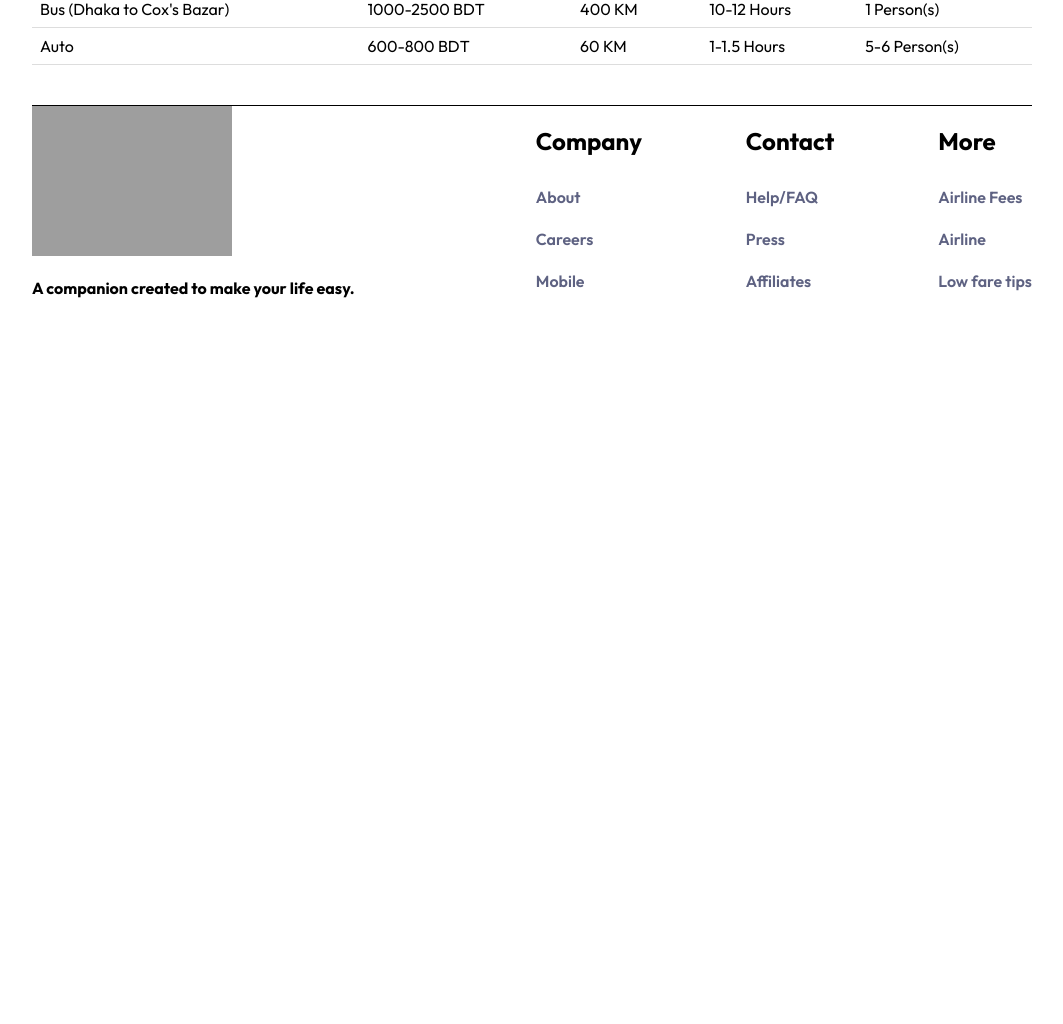
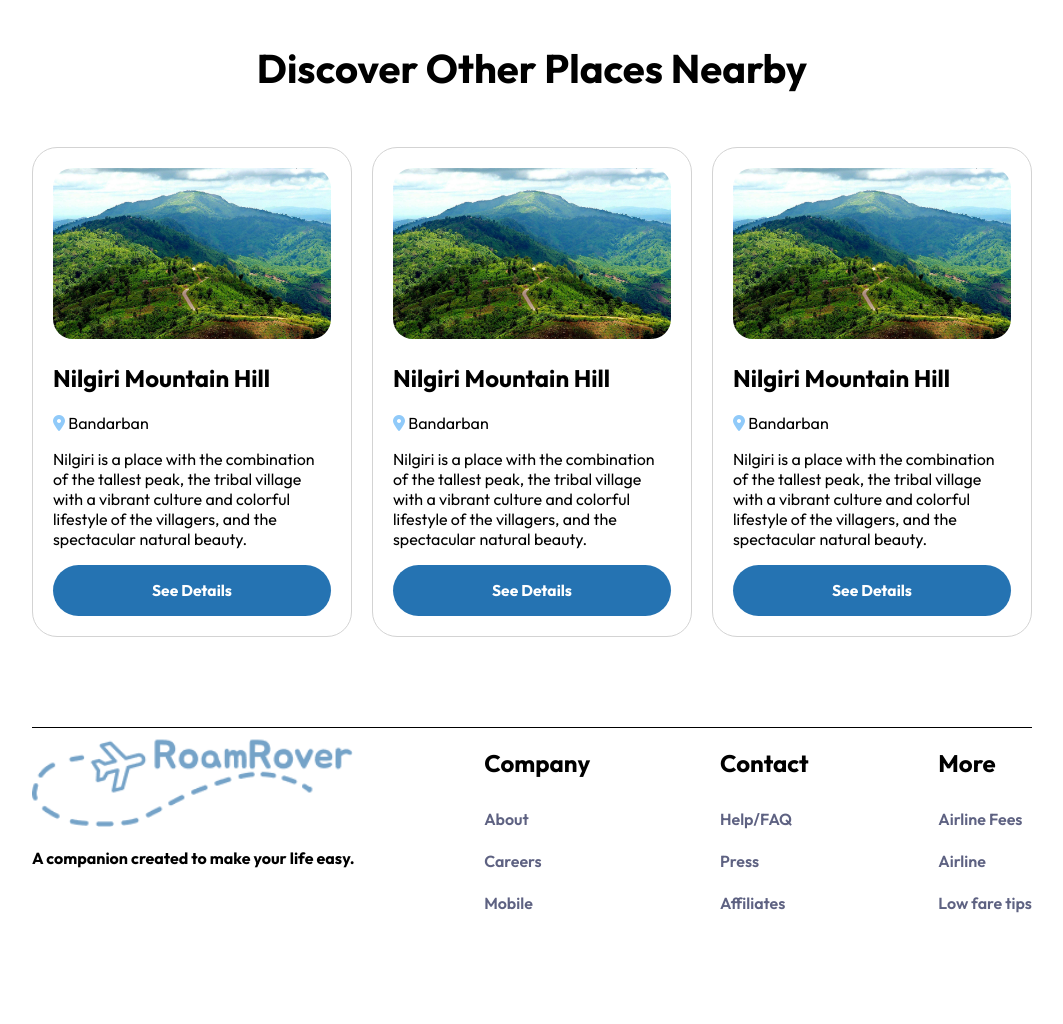
Before and after one commit to EvoShishir/roamrover-dj, a Django app: page /locations/2/ in a window 1280 px wide. Shown: the part 1534-2558 px from the top of the page, without its empty margins (108-1171 px from the left). Before the commit the page ends 1832 px from the top, so only its background shows below. Run offline with Django 5.2, Linux system fonts and the light colour scheme; data comes from the database, SQL or seed files in the repository; both versions use the stored data as it was after the commit; some libraries are stand-ins or nearby versions; grey boxes are pictures that could not be loaded.

Commit message:
redesigned homepage and added placeholder for suggested places

```diff
--- a/base/templates/base/location_detail.html
+++ b/base/templates/base/location_detail.html
@@ -22,7 +22,7 @@
           {{location.city}}
         </p>
         <h4>Overview</h4>
-        <p>{{location.overview}}</p>
+        <p style="text-align: justify">{{location.overview}}</p>
       </div>
       <div style="display: flex; align-items: center; gap: 50px">
         <div>
@@ -47,7 +47,7 @@
             <i class="fa-solid fa-lightbulb" style="color: #90caf9"></i>
             Does not involve hiking
           </p>
-          {% endif %} {% if location.Acrophobic %}
+          {% endif %} {% if location.acrophobic %}
           <p>
             <i class="fa-solid fa-lightbulb" style="color: #90caf9"></i>
             May cause Acrophobia
@@ -89,7 +89,6 @@
         loading="lazy"
         referrerpolicy="no-referrer-when-downgrade"
       ></iframe>
-      <img src="assets/card_01.png" alt="" style="width: 100%" />
     </div>
   </div>
   <h1>Approximate Cost Breakdown</h1>
@@ -113,4 +112,108 @@
   </table>
 </section>
 
+<br />
+<br />
+
+<section class="all-locations">
+  <h1 style="text-align: center; font-size: 40px">
+    Discover Other Places Nearby
+  </h1>
+
+  {% comment %} {% for location in object_list %}
+  <div class="location-container">
+    <img
+      src="{{location.image.url}}"
+      alt=""
+      style="width: 100%; border-radius: 20px"
+    />
+    <div>
+      <h1>{{location.name}}</h1>
+      <p>
+        <i class="fa-solid fa-location-dot" style="color: #90caf9"></i>
+        {{location.city}}
+      </p>
+      <p>{{location.bio}}</p>
+      <a href="{% url 'location' location.id %}"
+        ><button><h3>See Details</h3></button></a
+      >
+    </div>
+  </div>
+  {% endfor %} {% endcomment %}
+  <div class="other-places">
+    <div
+      style="border: 1px solid lightgray; border-radius: 25px; padding: 20px"
+    >
+      <img
+        src="../../../media/images/location/bandarban.jpg"
+        alt=""
+        style="width: 100%; border-radius: 20px"
+      />
+      <div>
+        <h1>Nilgiri Mountain Hill</h1>
+        <p>
+          <i class="fa-solid fa-location-dot" style="color: #90caf9"></i>
+          Bandarban
+        </p>
+        <p>
+          Nilgiri is a place with the combination of the tallest peak, the
+          tribal village with a vibrant culture and colorful lifestyle of the
+          villagers, and the spectacular natural beauty.
+        </p>
+        <a href="#"
+          ><button><h3>See Details</h3></button></a
+        >
+      </div>
+    </div>
+    <div
+      style="border: 1px solid lightgray; border-radius: 25px; padding: 20px"
+    >
+      <img
+        src="../../../media/images/location/bandarban.jpg"
+        alt=""
+        style="width: 100%; border-radius: 20px"
+      />
+      <div>
+        <h1>Nilgiri Mountain Hill</h1>
+        <p>
+          <i class="fa-solid fa-location-dot" style="color: #90caf9"></i>
+          Bandarban
+        </p>
+        <p>
+          Nilgiri is a place with the combination of the tallest peak, the
+          tribal village with a vibrant culture and colorful lifestyle of the
+          villagers, and the spectacular natural beauty.
+        </p>
+        <a href="#"
+          ><button><h3>See Details</h3></button></a
+        >
+      </div>
+    </div>
+    <div
+      style="border: 1px solid lightgray; border-radius: 25px; padding: 20px"
+    >
+      <img
+        src="../../../media/images/location/bandarban.jpg"
+        alt=""
+        style="width: 100%; border-radius: 20px"
+      />
+      <div>
+        <h1>Nilgiri Mountain Hill</h1>
+        <p>
+          <i class="fa-solid fa-location-dot" style="color: #90caf9"></i>
+          Bandarban
+        </p>
+        <p>
+          Nilgiri is a place with the combination of the tallest peak, the
+          tribal village with a vibrant culture and colorful lifestyle of the
+          villagers, and the spectacular natural beauty.
+        </p>
+        <a href="#"
+          ><button><h3>See Details</h3></button></a
+        >
+      </div>
+    </div>
+  </div>
+</section>
+
 {% endblock content %}
--- a/base/templates/base/location_list.html
+++ b/base/templates/base/location_list.html
@@ -5,7 +5,11 @@
 
   {% for location in object_list %}
   <div class="location-container">
-    <img src="{{location.image.url}}" alt="" style="width: 100%" />
+    <img
+      src="{{location.image.url}}"
+      alt=""
+      style="width: 100%; border-radius: 20px"
+    />
     <div>
       <h1>{{location.name}}</h1>
       <p>
--- a/base/templates/base/main.html
+++ b/base/templates/base/main.html
@@ -9,18 +9,9 @@
       src="https://kit.fontawesome.com/faaac2863c.js"
       crossorigin="anonymous"
     ></script>
-    <script>
-      document.addEventListener("DOMContentLoaded", () => {
-        const burger = document.getElementById("burger");
-        const mobileNav = document.getElementById("mobile-nav");
-
-        burger.addEventListener("change", () => {
-          mobileNav.classList.toggle("show");
-        });
-      });
-    </script>
     <style>
       @import url("https://fonts.googleapis.com/css2?family=Outfit:wght@100..900&display=swap");
+      @import url("https://fonts.googleapis.com/css2?family=Jua&display=swap");
 
       * {
         scroll-behavior: smooth;
@@ -231,13 +171,29 @@
         gap: 30px;
       }
 
+      .other-places {
+        display: grid;
+        grid-template-columns: repeat(3, 1fr);
+        gap: 20px;
+      }
+
+      .other-places button {
+        width: 100%;
+      }
+
       button {
+        font-family: "Outfit";
         border: none;
-        background-color: #75a3c8;
+        background-color: #2573b2;
         padding: 0px 30px;
         color: white;
         border-radius: 70px;
         cursor: pointer;
+        transition: 400ms ease-in-out;
+      }
+
+      button:hover {
+        background-color: #005ca6;
       }
 
       .footer-container {
@@ -352,7 +293,7 @@
       style="border-top: 1px solid black"
     >
       <div class="footer-item">
-        <img src="/assets/Logo.png" alt="" style="width: 50%" />
+        <img src="../../../media/images/Logo.png" alt="" />
         <h4>A companion created to make your life easy.</h4>
       </div>
       <div class="footer-item">
```
Also changed, not shown: other parts of base/templates/base/main.html (+31 -97 lines), base/templates/base/category_list.html (+23 -1 lines), db.sqlite3, media/images/bottom.png (added), media/images/hero-image.jpg (added).
